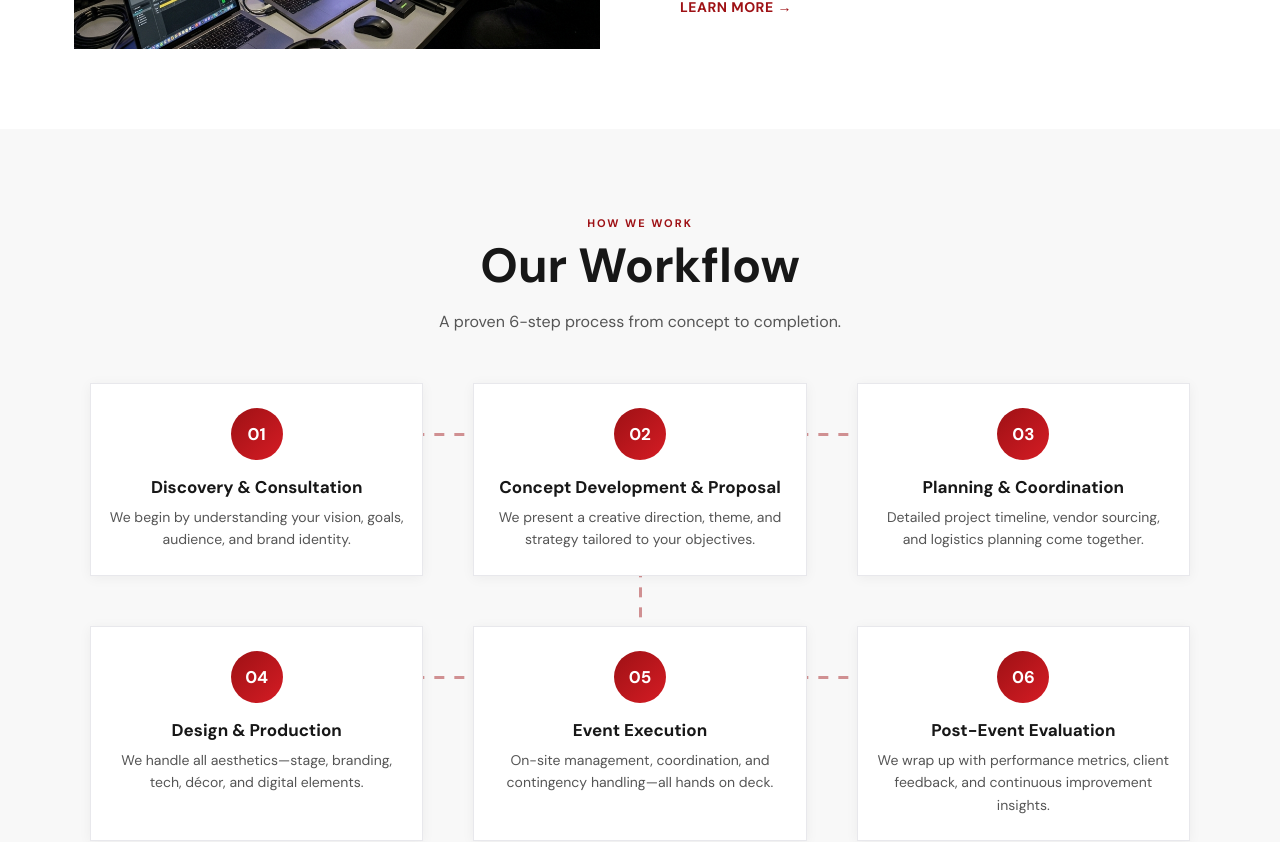
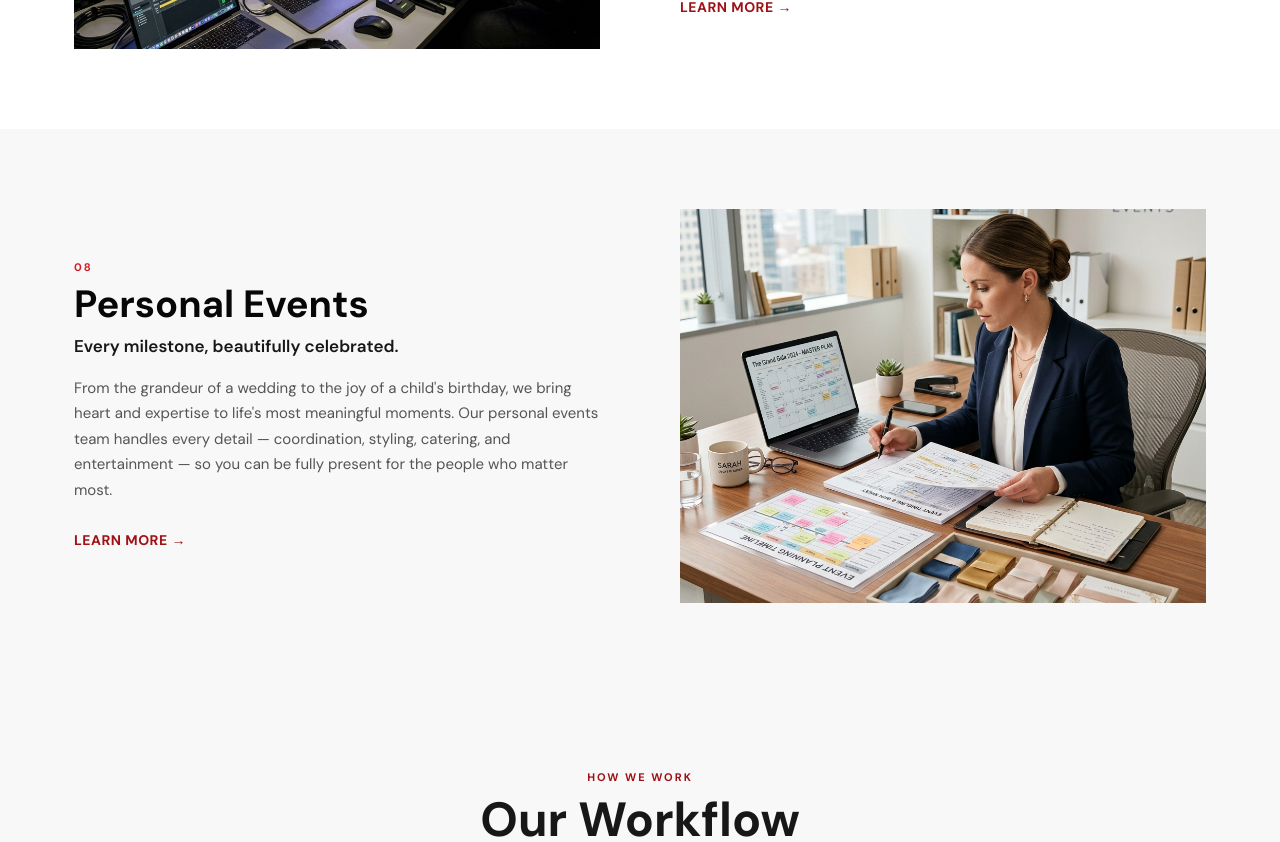
Before and after one commit to J-Akiru5/mdm, a Next.js app: page /services in a window 1280 px wide. Shown: the part 4180-5022 px from the top of the page. Built offline with nearby package versions, Linux system fonts and the light colour scheme; no server answers.

Commit message:
feat: add services data structure and initial service offerings configuration

```diff
--- a/src/data/services.ts
+++ b/src/data/services.ts
@@ -256,6 +256,44 @@ export const services: Service[] = [
       },
     ],
   },
+  {
+    id: "personal-events",
+    title: "Personal Events",
+    tagline: "Every milestone, beautifully celebrated.",
+    description:
+      "From the grandeur of a wedding to the joy of a child's birthday, we bring heart and expertise to life's most meaningful moments. Our personal events team handles every detail — coordination, styling, catering, and entertainment — so you can be fully present for the people who matter most.",
+    image: "/images/services/planning.jpg",
+    offerings: [
+      "Wedding & Debut Planning (On-the-Day, Semi, Full Coordination)",
+      "Baptism Receptions & Christening Celebrations",
+      "Kiddie Parties & Themed Birthday Parties",
+      "Private Gathering & Intimate Event Management",
+      "Food & Beverage Coordination and Staffing Management",
+      "Venue Styling, Floral Design & Decor",
+      "Staging, Lights & Sounds, Iwata Fans",
+      "Aisle Carpets, LED / LCD TV & Projectors",
+    ],
+    process: [
+      {
+        step: "01",
+        title: "Consult",
+        description:
+          "We sit down with you to understand your story, vision, and the experience you want to create for your guests.",
+      },
+      {
+        step: "02",
+        title: "Design",
+        description:
+          "We craft a personalized event plan — from styling and florals to catering and program flow.",
+      },
+      {
+        step: "03",
+        title: "Celebrate",
+        description:
+          "On the day, our team handles everything so you can relax, enjoy, and make memories.",
+      },
+    ],
+  },
 ];
 
 export const serviceCategories = [
```
